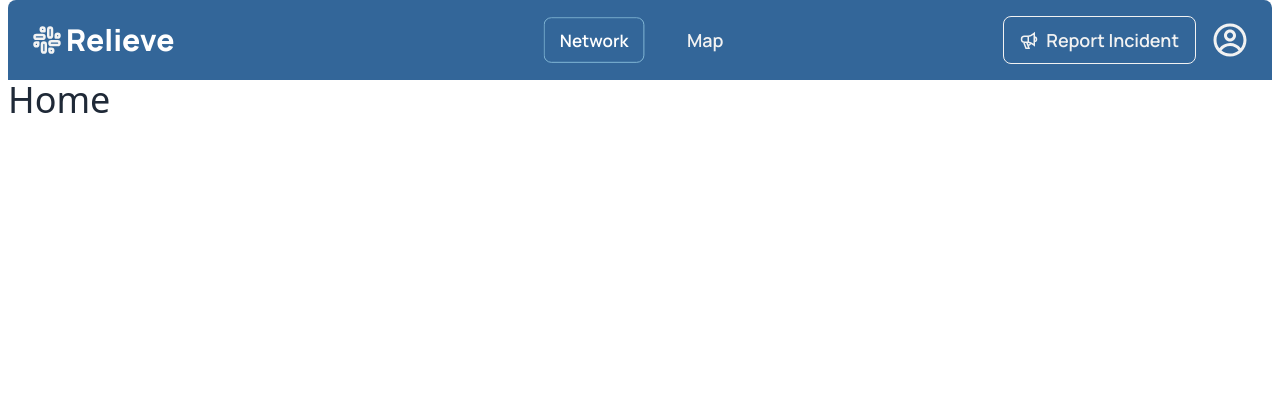
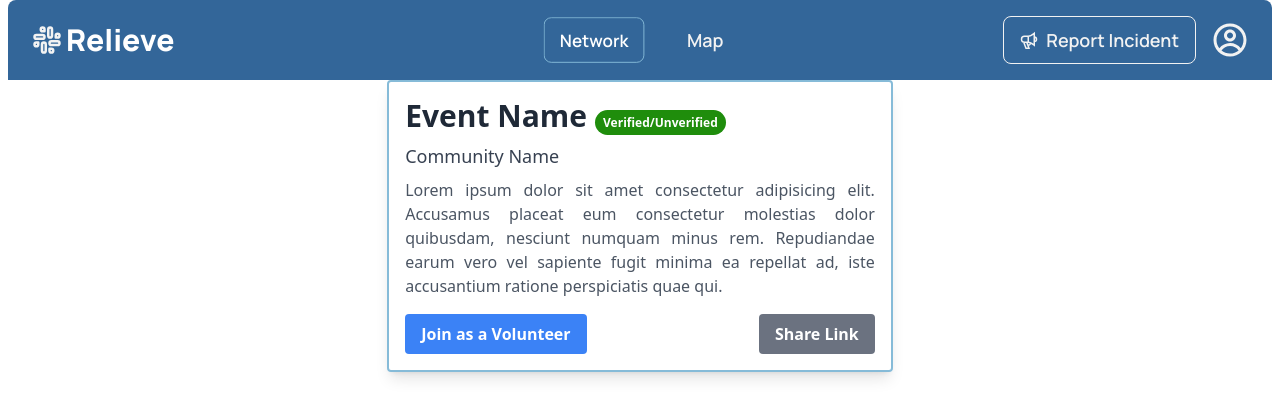
Before and after one commit to arnab-zero/Relieve, a React (Vite) app in the folder relieve-client/: page / in a window 1280 px wide. Shown: the top 418 px of the page. Built offline with nearby package versions, Linux system fonts and the light colour scheme.

Commit message:
Cards component created.

```diff
--- a/relieve-client/index.html
+++ b/relieve-client/index.html
@@ -4,7 +4,7 @@
     <meta charset="UTF-8" />
     <link rel="icon" type="image/svg+xml" href="/vite.svg" />
     <meta name="viewport" content="width=device-width, initial-scale=1.0" />
-    <title>Vite + React</title>
+    <title>Relieve</title>
   </head>
   <body>
     <div id="root"></div>
--- a/relieve-client/package.json
+++ b/relieve-client/package.json
@@ -10,7 +10,9 @@
     "preview": "vite preview"
   },
   "dependencies": {
+    "framer-motion": "^11.5.4",
     "localforage": "^1.10.0",
+    "lucide-react": "^0.441.0",
     "match-sorter": "^6.3.4",
     "react": "^18.3.1",
     "react-dom": "^18.3.1",
--- /dev/null
+++ b/relieve-client/src/components/DonationSeekingCard.jsx
@@ -0,0 +1,63 @@
+import React, { useState } from "react";
+
+const DonationSeekingCard = () => {
+  const [currentAmount, setCurrentAmount] = useState(185000); // Initial value of currentAmount
+  const targetAmount = 200000;
+  const percentageCollected = Number((currentAmount / targetAmount) * 100);
+
+  // Function to dynamically update the currentAmount (example)
+  const updateCurrentAmount = (newAmount) => {
+    setCurrentAmount(newAmount);
+  };
+
+  return (
+    <div className="max-w-sm rounded overflow-hidden shadow-lg p-4 border">
+      <div className="mb-4">
+        <h1 className="text-3xl font-semibold mb-2 items-center">
+          <span>Event Name </span>
+          <span className="text-xs bg-[#1f8d0c] text-white px-2 py-1 rounded-full">
+            Verified/Unverified
+          </span>
+        </h1>
+        <h3 className="text-lg text-gray-700 mb-2">Community Name</h3>
+
+        {/* Demo Description */}
+        <p className="text-base text-gray-600 mb-2">
+          This is a demo description of the event or community. It explains why
+          donations are being sought, the impact, and how funds will be used to
+          support the cause.
+        </p>
+
+        <h3 className="text-lg text-gray-900">
+          <span className="font-bold">{currentAmount}</span>/{targetAmount} Tk
+        </h3>
+      </div>
+
+      <div className="mb-4">
+        {/* Progress Bar */}
+        <div className="w-full bg-gray-200 rounded-full h-2.5">
+          <div
+            className={`h-2.5 rounded-full ${
+              percentageCollected < 80 ? "bg-yellow-500" : "bg-green-500"
+            }`}
+            style={{ width: `${percentageCollected}%` }}
+          ></div>
+        </div>
+        <p className="text-right text-sm text-gray-500 mt-1">
+          {percentageCollected.toFixed(2)}% collected
+        </p>
+      </div>
+
+      <div className="flex justify-between mt-4">
+        <button className="bg-blue-500 hover:bg-blue-700 text-white font-bold py-2 px-4 rounded">
+          Donate
+        </button>
+        <button className="bg-gray-500 hover:bg-gray-700 text-white font-bold py-2 px-4 rounded">
+          Share Link
+        </button>
+      </div>
+    </div>
+  );
+};
+
+export default DonationSeekingCard;
--- /dev/null
+++ b/relieve-client/src/components/VolunteerSeekingCard.jsx
@@ -0,0 +1,35 @@
+import React from "react";
+
+const VolunteerSeekingCard = () => {
+  return (
+    <div className="w-2/5 rounded overflow-hidden shadow-lg p-4 border-2 border-[#86bbd8] mx-auto">
+      <div className="mb-4">
+        <h1 className="text-3xl font-semibold mb-2">
+          Event Name
+          <span className="text-xs bg-[#1f8d0c] text-white px-2 py-1 rounded-full ml-2">
+            Verified/Unverified
+          </span>
+        </h1>
+        <h3 className="text-lg text-gray-700 mb-2">Community Name</h3>
+
+        <p className="text-base text-gray-600 mb-4 text-justify">
+          Lorem ipsum dolor sit amet consectetur adipisicing elit. Accusamus
+          placeat eum consectetur molestias dolor quibusdam, nesciunt numquam
+          minus rem. Repudiandae earum vero vel sapiente fugit minima ea
+          repellat ad, iste accusantium ratione perspiciatis quae qui.
+        </p>
+      </div>
+
+      <div className="flex justify-between mt-4">
+        <button className="bg-blue-500 hover:bg-blue-700 text-white font-bold py-2 px-4 rounded">
+          Join as a Volunteer
+        </button>
+        <button className="bg-gray-500 hover:bg-gray-700 text-white font-bold py-2 px-4 rounded">
+          Share Link
+        </button>
+      </div>
+    </div>
+  );
+};
+
+export default VolunteerSeekingCard;
--- a/relieve-client/src/pages/ErrorPage.jsx
+++ b/relieve-client/src/pages/ErrorPage.jsx
@@ -1,9 +1,50 @@
-const ErrorPage = () => {
-    return (
-        <div>
-            <h1 className="text-2xl">Sorry! Can not access this page.</h1>
-        </div>
-    );
-};
+"use client";
 
-export default ErrorPage;
+import { motion } from "framer-motion";
+import { AlertCircle } from "lucide-react";
+
+export default function ErrorPage() {
+  return (
+    <div className="min-h-screen flex items-center justify-center">
+      <motion.div
+        initial={{ opacity: 0, y: -50 }}
+        animate={{ opacity: 1, y: 0 }}
+        transition={{ duration: 0.5 }}
+        className="bg-white p-8 rounded-lg shadow-2xl max-w-md w-full mx-4"
+      >
+        <motion.div
+          animate={{
+            rotate: [0, 10, -10, 10, 0],
+            transition: { duration: 0.5, repeat: Infinity, repeatDelay: 2 },
+          }}
+          className="flex justify-center mb-6"
+        >
+          <AlertCircle size={64} className="text-red-500" />
+        </motion.div>
+        <h1 className="text-3xl font-bold text-center mb-4 text-gray-800">
+          Oops!
+        </h1>
+        <motion.p
+          initial={{ opacity: 0 }}
+          animate={{ opacity: 1 }}
+          transition={{ delay: 0.2, duration: 0.5 }}
+          className="text-xl text-center text-gray-600 mb-6"
+        >
+          Sorry! The page is not found.
+        </motion.p>
+        <motion.div
+          whileHover={{ scale: 1.05 }}
+          whileTap={{ scale: 0.95 }}
+          className="flex justify-center"
+        >
+          <a
+            href="/"
+            className="bg-purple-500 text-white px-6 py-3 rounded-full font-semibold hover:bg-purple-600 transition duration-300 ease-in-out"
+          >
+            Go Home
+          </a>
+        </motion.div>
+      </motion.div>
+    </div>
+  );
+}
--- a/relieve-client/src/pages/Home.jsx
+++ b/relieve-client/src/pages/Home.jsx
@@ -1,9 +1,12 @@
+import DonationSeekingCard from "../components/DonationSeekingCard";
+import VolunteerSeekingCard from "../components/VolunteerSeekingCard";
+
 const Home = () => {
-    return (
-        <div>
-            <h1 className="text-4xl">Home</h1>
-        </div>
-    );
+  return (
+    <div>
+      <VolunteerSeekingCard />
+    </div>
+  );
 };
 
 export default Home;
--- a/relieve-client/src/pages/forms/IncidentReportingForm.jsx
+++ b/relieve-client/src/pages/forms/IncidentReportingForm.jsx
@@ -65,7 +65,7 @@ export default function IncidentReportingForm() {
   return (
     <div className="max-w-md mx-auto p-6 bg-white rounded-lg shadow-md">
       <h2 className="text-2xl font-bold mb-6 text-center">
-        Emergency Request Form
+        Incident Reporting Form
       </h2>
       <form onSubmit={handleSubmit} className="space-y-4">
         {/* Type of Need */}
```
Also changed, not shown: 1 other file (tests, documents, lock files or other folders).
